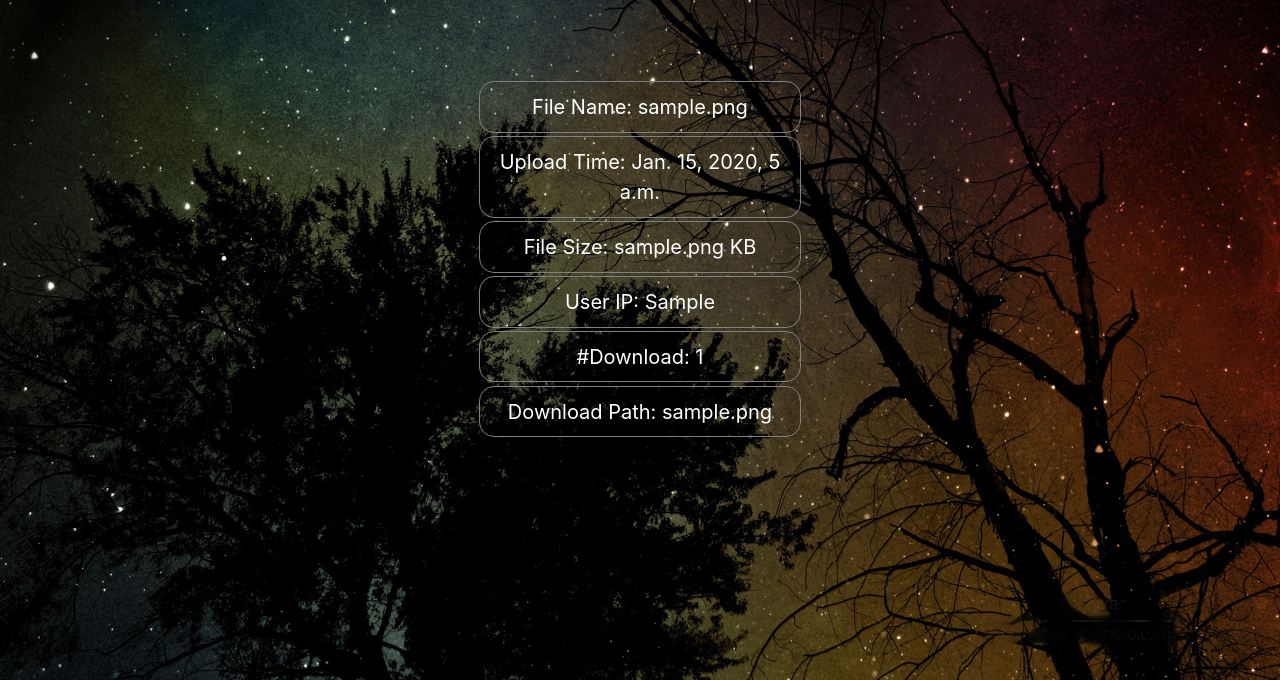
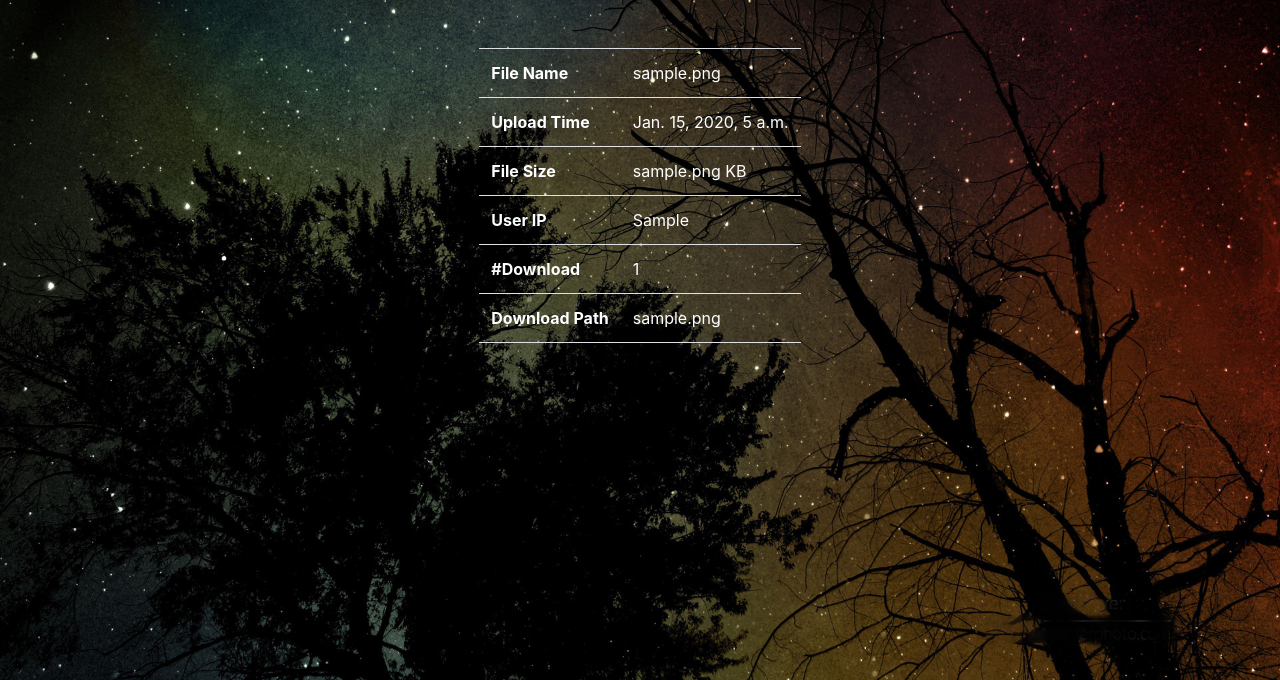
Before and after one commit to Andyliang97/File-Share-System, a Django app: page /share/detail/1/ in a window 1280 px wide. Shown: the part 120-800 px from the top of the page. Run offline with Django 3.2, Linux system fonts and the light colour scheme; tables that the repository leaves empty hold one stand-in row (values such as "Sample post"); some libraries are stand-ins or nearby versions.

Commit message:
add image.html to test if AWS is accessable. Beautify detail page

```diff
--- a/share/templates/share/detail.html
+++ b/share/templates/share/detail.html
@@ -9,18 +9,40 @@
             </div>
         {% endfor %}
     {% endif %}
-<div class="upload-file-info">
-    <div class="info-container">
-        <div class="info-item">File Name: {{videoinfo.file_name}}</div>
-        <div class="info-item">Upload Time: {{videoinfo.upload_time}}</div>
-        <div class="info-item">File Size: {{videoinfo.file_size}} KB</div>
-        <div class="info-item">User IP: {{videoinfo.upload_ip}}</div>
-        <div class="info-item">#Download: {{videoinfo.download_count}}</div>
-        <div class="info-item">Download Path:
-            <a class="download-link" href="{% url 'share:download' videoinfo.id %}">
+
+
+<table class="table text-white d-flex justify-content-center align-items-center mt-5">
+    <tbody>
+        <tr>
+          <th>File Name</th>
+            <td>{{videoinfo.file_name}}</td>
+        </tr>
+        <tr>
+          <th>Upload Time</th>
+            <td>{{videoinfo.upload_time}}</td>
+        </tr>
+        <tr>
+          <th>File Size</th>
+            <td>{{videoinfo.file_size}} KB</td>
+        </tr>
+        <tr>
+        <tr>
+          <th>User IP</th>
+            <td>{{videoinfo.upload_ip}}</td>
+        </tr>
+          <th>#Download</th>
+            <td>{{videoinfo.download_count}}</td>
+        </tr>
+        <tr>
+          <th>Download Path</th>
+            <td><a class="download-link" href="{% url 'share:download' videoinfo.id %}">
                 {{videoinfo.file_name}}
-            </a>
-        </div>
-    </div>
-</div>
+            </a></td>
+        </tr>
+        <tr>
+            <th></th>
+            <td></td>
+        </tr>
+    </tbody>
+</table>
 {% endblock %}
--- /dev/null
+++ b/share/templates/share/image.html
@@ -0,0 +1 @@
+<img src="{{imageurl}}">
--- a/share/urls.py
+++ b/share/urls.py
@@ -9,5 +9,6 @@ urlpatterns = [
     path('detail/<int:pk>/', views.DetailView.as_view(), name="detail"),
     path('download/<int:videoId>/', views.download, name="download"),
     path('search/', views.ListView.as_view(), name="search"),
-    path('delete/<int:videoId>', views.delete, name="delete")
+    path('delete/<int:videoId>', views.delete, name="delete"),
+    path('image/', views.image, name="image"),
 ]
--- a/share/views.py
+++ b/share/views.py
@@ -18,6 +18,9 @@ from django.contrib import messages
 
 
 # Create your views here.
+
+def image(request):
+    return render(request, 'share/image.html', {'imageurl': default_storage.url('liangandy/django-dark.width-808.png')})
 
 
 class IndexView(ListView):
```
Also changed, not shown: FileshareSystem/settings.py (+9 -0 lines).
